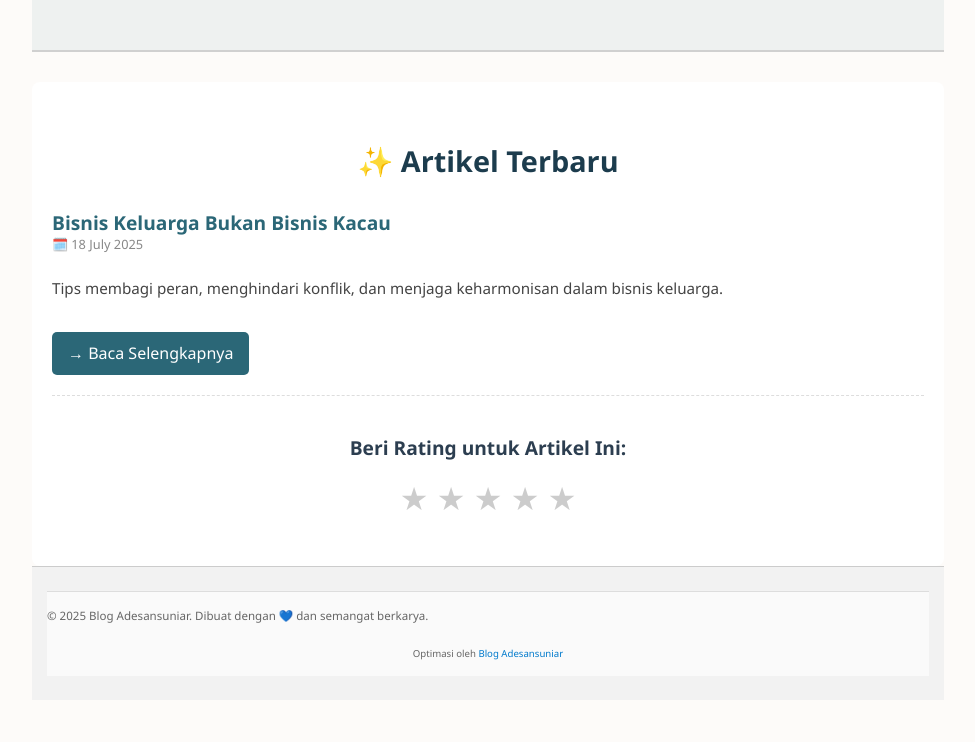
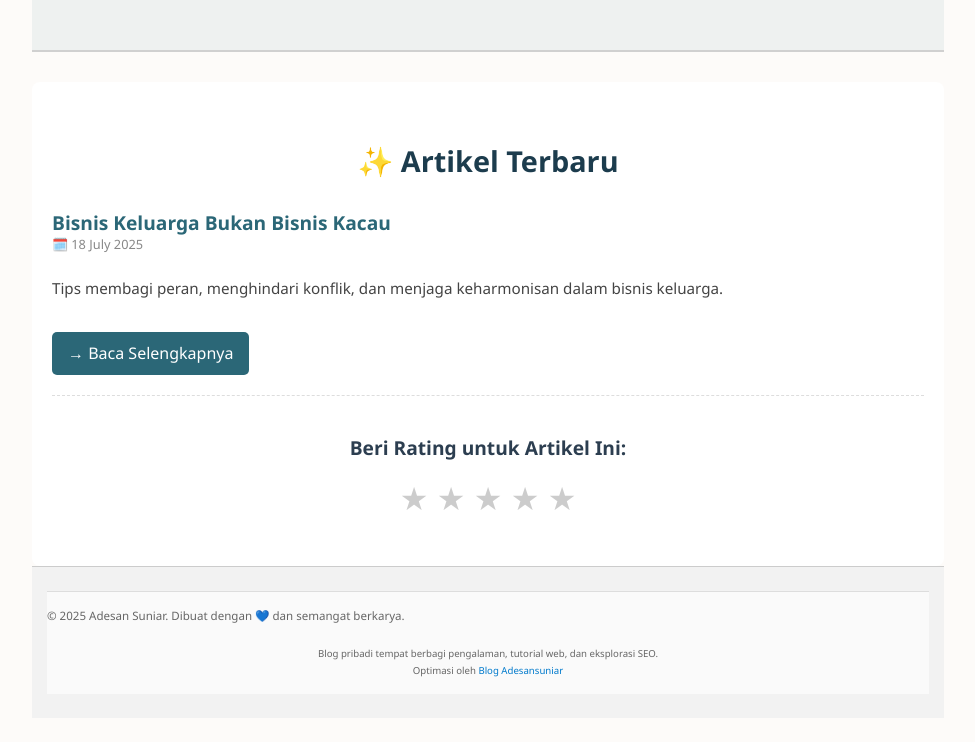
Before and after one commit to adesansuniar/blog-adesansuniar, a Jekyll site: the page built from index.html, in a window 1280 px wide. Shown: the part 461-1203 px from the top of the page, without its empty margins (152-1127 px from the left). Built offline with Jekyll 4.4.1, drawn with Linux system fonts in a browser that asks for light colours; comment, search, counter and statistics services are not loaded.

Commit message:
Update footer.html

```diff
--- a/_includes/footer.html
+++ b/_includes/footer.html
@@ -1,4 +1,9 @@
-<footer style="background-color: #fafafa; padding: 15px 0; border-top: 1px solid #ddd; color: #666; text-align: center;">
-  <p>&copy; {{ "now" | date: "%Y" }} {{ site.title }}. Dibuat dengan 💙 dan semangat berkarya.</p>
-  <small>Optimasi oleh <a href="https://adesansuniar.github.io/blog-adesansuniar/" style="color: #007acc;">Blog Adesansuniar</a></small>
+<footer itemscope itemtype="https://schema.org/WPFooter" style="background-color: #fafafa; padding: 15px 0; border-top: 1px solid #ddd; color: #666; text-align: center;">
+  <p>&copy; {{ "now" | date: "%Y" }} <span itemprop="creator" itemscope itemtype="https://schema.org/Person">
+    <span itemprop="name">Adesan Suniar</span></span>. Dibuat dengan 💙 dan semangat berkarya.
+  </p>
+  <div>
+    <small itemprop="description">Blog pribadi tempat berbagi pengalaman, tutorial web, dan eksplorasi SEO.</small><br>
+    <small>Optimasi oleh <a href="https://adesansuniar.github.io/blog-adesansuniar/" style="color: #007acc;" itemprop="url">Blog Adesansuniar</a></small>
+  </div>
 </footer>
```
